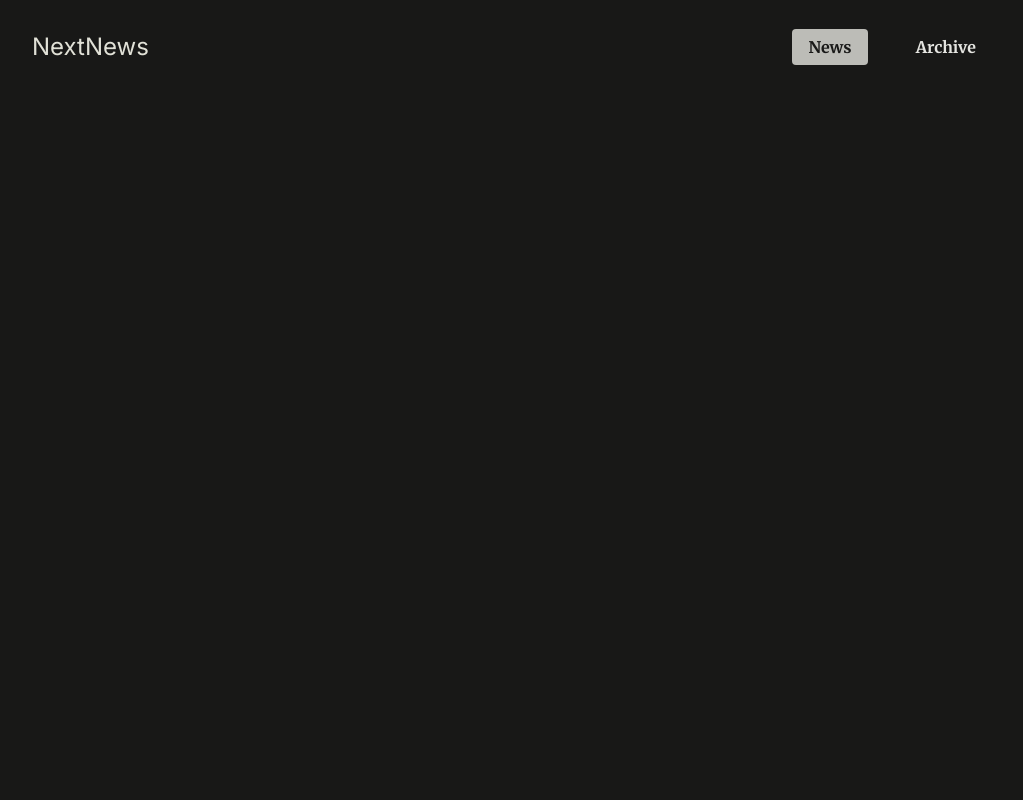
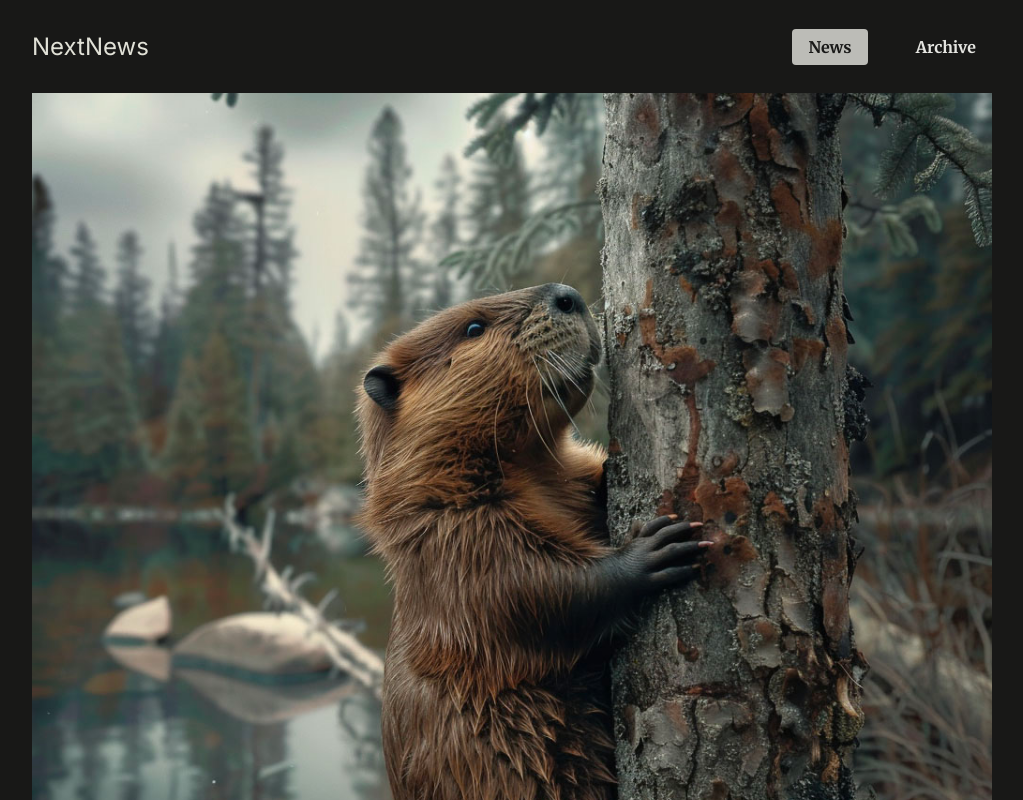
Before and after one commit to turkalpkucur/routing_project, a Next.js app: page /news/beaver-plague/image in a window 1280 px wide. Shown: the top 800 px of the page, without its empty margins (128-1151 px from the left). Built offline with nearby package versions, Linux system fonts and the light colour scheme.

Commit message:
css fix sayfa gelmeme fix
css fix sayfa gelmeme fix

```diff
--- a/app/(content)/news/[slug]/@modal/default.js
+++ /dev/null
@@ -1,5 +0,0 @@
-
-export default function ModalDefaultPage() {
-    return null;
-
-}
--- a/app/(content)/news/[slug]/@modal/page.js
+++ b/app/(content)/news/[slug]/@modal/page.js
@@ -1,4 +1,3 @@
-export default function ModalDefaultPage() {
-    debugger;
+export default async function ModalDefaultPage() {
     return null;
 }
--- a/app/(content)/news/[slug]/layout.js
+++ b/app/(content)/news/[slug]/layout.js
@@ -1,12 +1,12 @@
 
 
 
-export default function NewsDetailLayout({ children, modal }) {
-    return
-    <>
-        {modal}
-        {children}
-    </>
-
+export default async function NewsDetailLayout({ children, modal }) {
+    return (
+        <>
+            {modal}
+            {children}
+        </>
+    )
 
 }
--- a/app/(content)/news/[slug]/page.js
+++ b/app/(content)/news/[slug]/page.js
@@ -14,7 +14,6 @@ export default async function NewsDetailPage({ params }) {
     if (!newsItem) {
         notFound();
     }
-    debugger;
     return (
         <article className="news-article">
             <header>
--- a/app/(content)/news/page.js
+++ b/app/(content)/news/page.js
@@ -2,7 +2,7 @@ import { DUMMY_NEWS } from '@/dummy-news';
 import NewsList from "@/components/news-list";
 
 
-export default function NewsPage() {
+export default async function NewsPage() {
     return (
         <>
             <h1>   NEWS PAGE</h1>
--- a/app/globals.css
+++ b/app/globals.css
@@ -193,3 +193,13 @@ ul {
   text-align: center;
   margin-top: 3rem;
 }
+
+.fullscreen-image {
+  width: 100%;
+}
+
+.fullscreen-image img {
+  width: 100%;
+  height: 100%;
+  object-fit: contain;
+}
```
Also changed, not shown: app/(content)/news/[slug]/(.)image/page.js (deleted, +0 -28 lines), app/(content)/news/[slug]/@modal/(.)image/page.js (+5 -3 lines), app/(content)/news/not-found.js (deleted, +0 -8 lines), app/(content)/news/icon.png (deleted).
